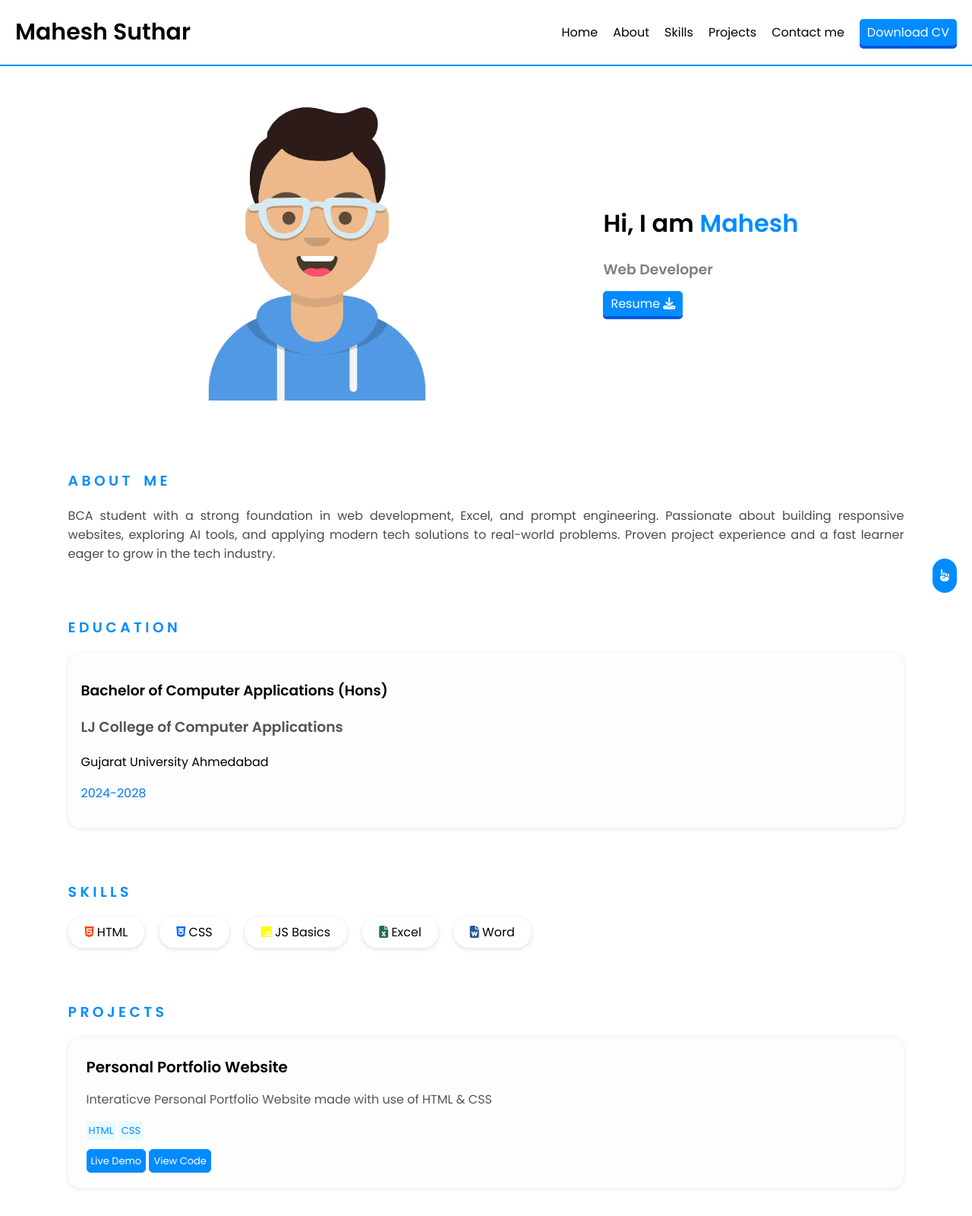
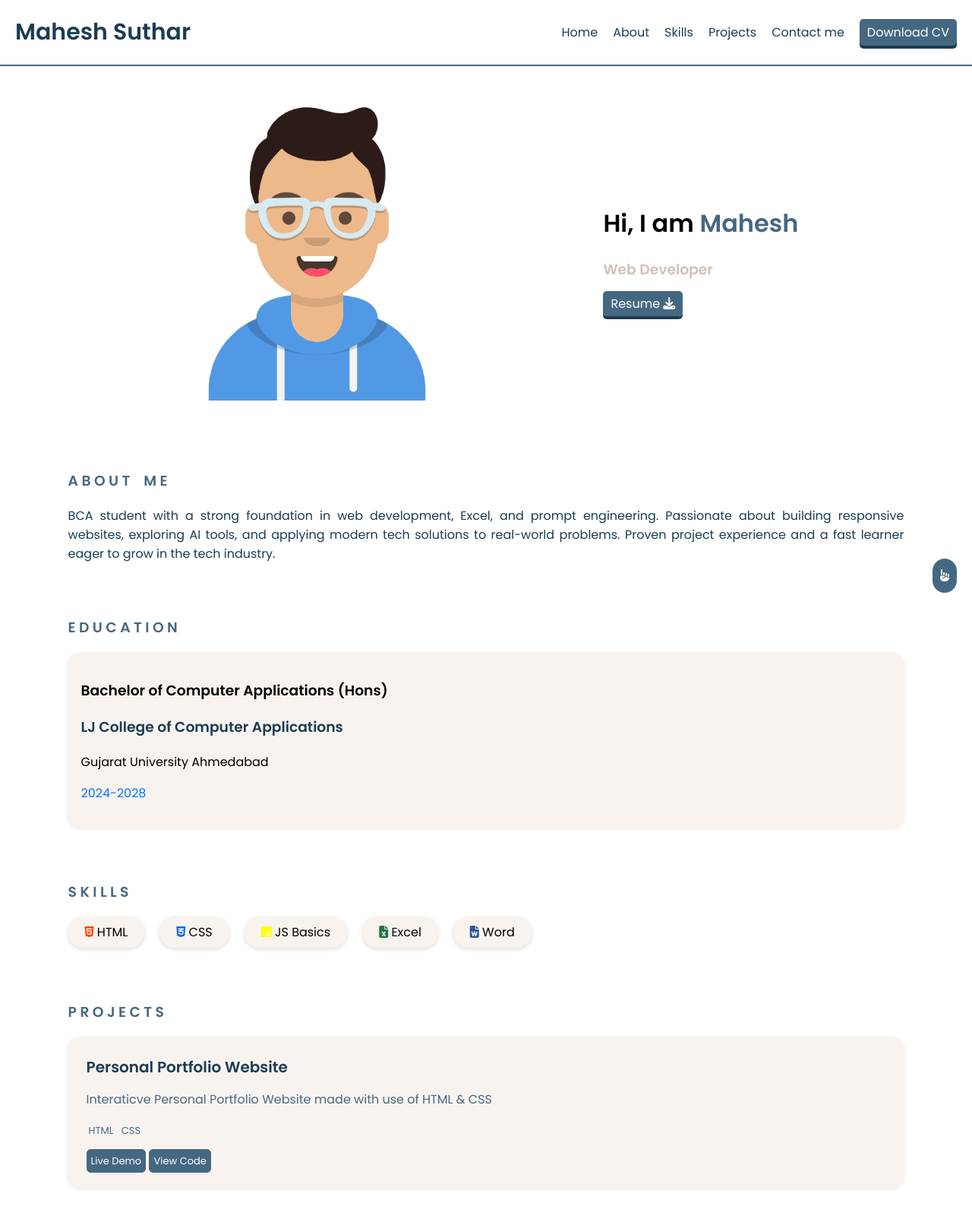
Before and after one commit to maheshsthr/maheshsthr, a plain HTML site: page index.html in a window 1280 px wide. Shown: the top 1600 px of the page at 76% size. Drawn offline with Linux system fonts and the light colour scheme.

Commit message:
Add files via upload

```diff
--- a/styles.css
+++ b/styles.css
@@ -9,11 +9,11 @@ nav {
   justify-content: space-between;
   box-sizing: border-box;
   padding: 20px;
-  background: rgba(255, 255, 255, 0.1); /* Transparent white */
-  backdrop-filter: blur(10px); /* Glass blur effect */
-  -webkit-backdrop-filter: blur(30px); /* Safari support */
-  color: rgb(0, 0, 0);
-  border-bottom: 2px solid rgb(0, 140, 255);
+  background: rgba(255, 255, 255, 0.1);
+  backdrop-filter: blur(10px);
+  -webkit-backdrop-filter: blur(30px);
+  color: #1B3C53;
+  border-bottom: 2px solid #456882;
   position: sticky;
   top:0px;
 }
@@ -27,7 +27,7 @@ html {
   font-weight: bold;
   transition: 0.3s;
   &:hover {
-    color: rgb(0, 140, 255);
+    color: #e0e0e0;
     cursor: pointer;
   }
 }
@@ -37,38 +37,38 @@ html {
   justify-content: space-evenly;
   align-items: center;
   gap:20px;
-  color: rgb(0, 0, 0);
+  color: #1B3C53;
 }
 
 .menu-pc a {
-  color: rgb(0, 0, 0);
+  color: #1B3C53;
   text-decoration: none;
 }
 
 .menu-pc .cv {
-  background-color: rgb(0, 140, 255);
+  background-color: #456882;
   padding: 5px 10px 5px 10px;
   color: white;
   border-radius: 5px;
-  box-shadow: 0px 4px 0px 0px rgb(0, 86, 225);
+  box-shadow: 0px 4px 0px 0px #1B3C53;
   transition: 0.1s;
   &:hover {
-    box-shadow: 0px 1px 0px 0px rgb(0, 86, 225);
+    box-shadow: 0px 1px 0px 0px #1B3C53;
     transform: translateY(3px);
-    background-color: rgb(0, 110, 200);
+    background-color: #1B3C53;
   }
 }
 
 #cv {
-  background-color: rgb(0, 140, 255);
+  background-color: #456882;
   padding: 5px 10px 5px 10px;
   text-decoration: none;
   color: white;
   border-radius: 5px;
-  box-shadow: 0px 4px 0px 0px rgb(0, 86, 225);
+  box-shadow: 0px 4px 0px 0px #1B3C53;
   transition: 0.1s;
   &:hover {
-    background-color: rgb(0, 110, 200);
+    background-color: #1B3C53;
   }
 }
 
@@ -92,15 +92,12 @@ html {
 }
 
 .main .content span {
-  color: rgb(0, 140, 255);
+  color: #456882;
 }
 
 .main .content h3 {
-  color: gray;
+  color: #D2C1B6;
 }
-
-
-
 
 @media (max-width:720px) {
   nav .menu-pc {
@@ -154,10 +151,6 @@ html {
     height: auto;
   }
 }
-/*ENd of media query*/
-
-
-
 
 .sections {
   display: flex;
@@ -169,11 +162,11 @@ html {
 }
 
 .sections h3 {
-  color: rgb(0, 140, 255);
+  color: #456882;
 }
 
 .sections .content {
-  color: rgb(75, 75, 75);
+  color: #1B3C53;
 }
 
 .sections .skills {
@@ -183,24 +176,24 @@ html {
 }
 
 .sections .content span {
-  color: black;
+  color: #1B3C53;
 }
 
 .sections .skills span {
-  background-color: white;
+  background-color: #F9F3EF;
   padding: 8px 22px;
   box-shadow: 0px 2px 5px 1px rgba(0, 0, 0, 0.1);
   border-radius: 20px;
   transition: 0.3s;
   &:hover {
-    background-color: rgb(0, 140, 255);
+    background-color: #456882;
     color: white;
     cursor: pointer;
   }
 }
 
 .project-card {
-  background-color: rgb(253, 253, 253);
+  background-color: #F9F3EF;
   box-sizing: border-box;
   padding: 22px;
   flex-wrap: wrap;
@@ -211,50 +204,49 @@ html {
   flex-direction: column;
   gap:15px;
   border: 2px solid transparent;
-
 }
 
 .project-card .head {
-  color: black;
+  color: #1B3C53;
   font-weight: bold;
   font-size: 20px;
 }
 
 .project-card .details {
-  color: rgb(86, 86, 86);
+  color: #456882;
   flex-wrap: wrap;
 }
 
 .project-card div span {
-  background-color: rgb(233, 250, 255);
+  background-color: #F9F3EF;
   padding: 3px;
   border-radius: 3px;
-  color: rgb(0, 140, 255);
+  color: #456882;
   font-size: 13px;
 }
 
 .project-card div a {
-  background-color: rgb(0, 140, 255);
+  background-color: #456882;
   padding: 4px;
   text-decoration: none;
   color: white;
   border-radius: 6px;
-  border: 2px solid rgb(0, 140, 255);
+  border: 2px solid #456882;
   transition: 0.3s;
   &:hover {
-      color: rgb(0, 140, 255);
-      background-color: white;
+    color: #456882;
+    background-color: white;
   }
   font-size: 13px;
 }
 
 .project-card:hover {
-  border: 2px solid rgb(0, 140, 255);
+  border: 2px solid #456882;
   box-shadow: none;
 }
 
 .top {
-  background-color: rgb(0, 140, 255);
+  background-color: #456882;
   padding: 10px;
   border-radius: 20px;
   font-weight: bold;
@@ -263,10 +255,9 @@ html {
   border: 0px;
   cursor: pointer;
   &:hover {
-    background-color: rgb(0, 86, 225);
+    background-color: #1B3C53;
   }
 }
-
 
 .projects {
   display: flex;
@@ -275,13 +266,13 @@ html {
 }
 
 .sections .contact span {
-  background-color: white;
+  background-color: #F9F3EF;
   padding: 8px 22px;
   box-shadow: 0px 2px 5px 1px rgba(0, 0, 0, 0.1);
   border-radius: 20px;
   transition: 0.3s;
   &:hover {
-    background-color: rgb(0, 140, 255);
+    background-color: #456882;
     color: white;
     cursor: pointer;
   }
@@ -290,7 +281,7 @@ html {
 .contact {
   display: flex;
   flex-wrap: wrap;
-  gap:20px
+  gap:20px;
 }
 
 #contact form {
@@ -306,7 +297,7 @@ form input,textarea {
   resize: none;
   font-family: "Poppins";
   padding: 7px;
-  border: 1.8px solid rgb(0, 0, 0);
+  border: 1.8px solid #1B3C53;
   border-radius: 10px;
 }
 
@@ -317,12 +308,12 @@ form div {
 
 form div input {
   width: 25vw;
-  background-color: white;
-  border: 1.8px solid rgb(0, 0, 0);
-  color: rgb(0, 0, 0);
+  background-color: #F9F3EF;
+  border: 1.8px solid #1B3C53;
+  color: #1B3C53;
   transition: 0.3s;
   &:hover {
-    background-color: rgb(0, 140, 255);
+    background-color: #456882;
     color: white;
     cursor: pointer;
   }
@@ -334,15 +325,16 @@ footer {
   display: flex;
   margin-top: 20px;
   align-items: center;
-  border-top: 2px solid rgb(0, 140, 255);
+  border-top: 2px solid #456882;
+  flex-direction: column;
 }
 
 .edu .clg {
-  color: rgb(84, 84, 84);
+  color: #1B3C53;
 }
 
 .edu {
-  background-color: rgb(253, 253, 253);
+  background-color: #F9F3EF;
   box-shadow: 0px 1px 4px 1px rgba(0, 0, 0, 0.08);
   border-radius: 15px;
   box-sizing: border-box;
@@ -350,7 +342,7 @@ footer {
   border: 2px solid transparent;
   &:hover {
     box-shadow: none;
-    border: 2px solid rgb(0, 140, 255);
+    border: 2px solid #456882;
   }
 }
 
@@ -365,16 +357,16 @@ footer {
 }
 
 .thanks a {
-  background-color: rgb(0, 140, 255);
+  background-color: #456882;
   padding: 5px 10px;
-  border: 2px solid rgb(0, 140, 255);
+  border: 2px solid #456882;
   text-decoration: none;
   border-radius: 10px;
   color: white;
   transition: 0.3s;
   &:hover {
     background-color: white;
-    color: rgb(0, 140, 255);
+    color: #456882;
   }
 }
 
@@ -382,7 +374,7 @@ footer {
   border-bottom: 0px solid transparent;
   transition: 0.05s;
   &:hover {
-    border-bottom: 2px solid rgb(0, 140, 255);
+    border-bottom: 2px solid #456882;
   }
 }
 
```
